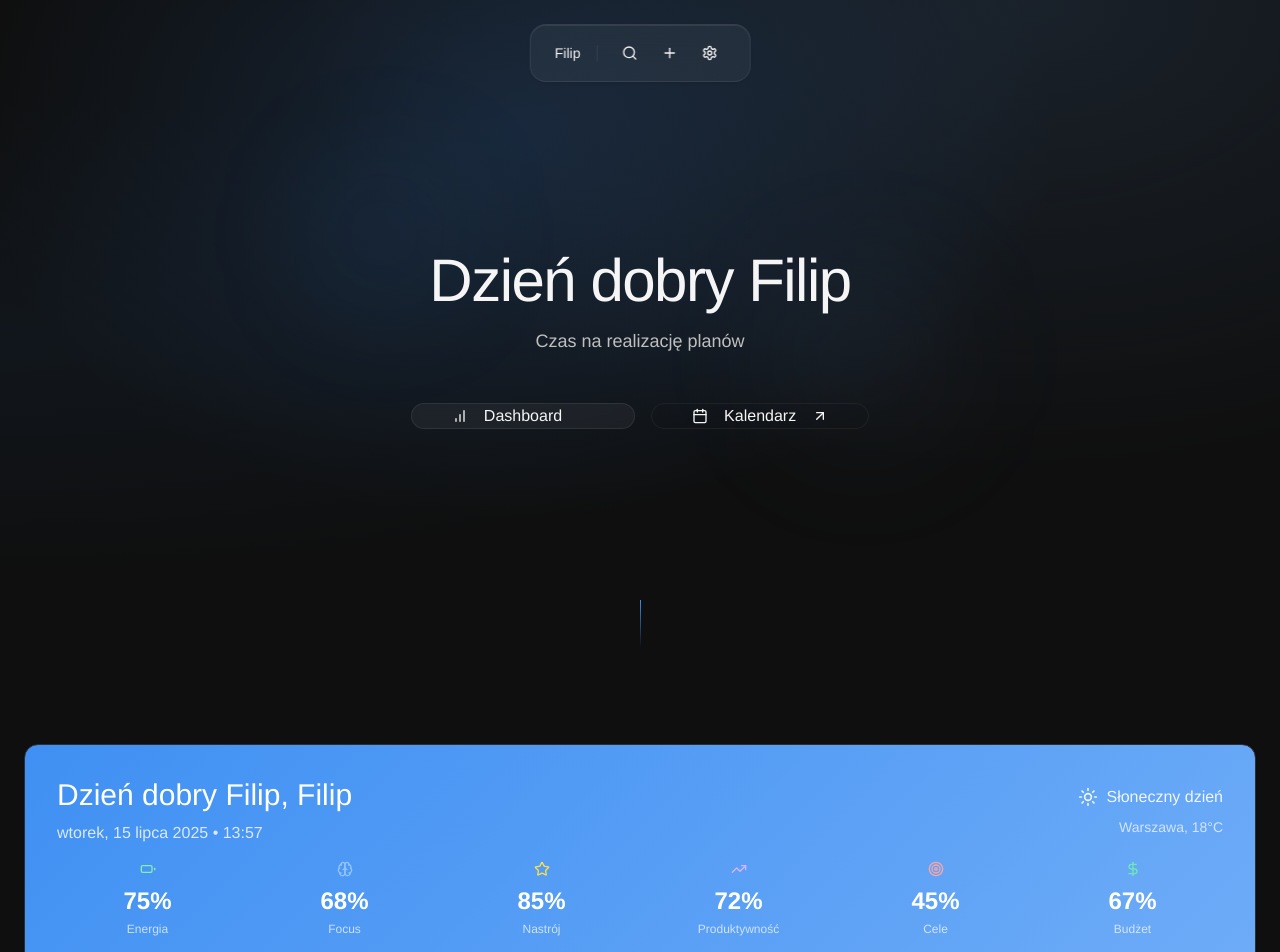
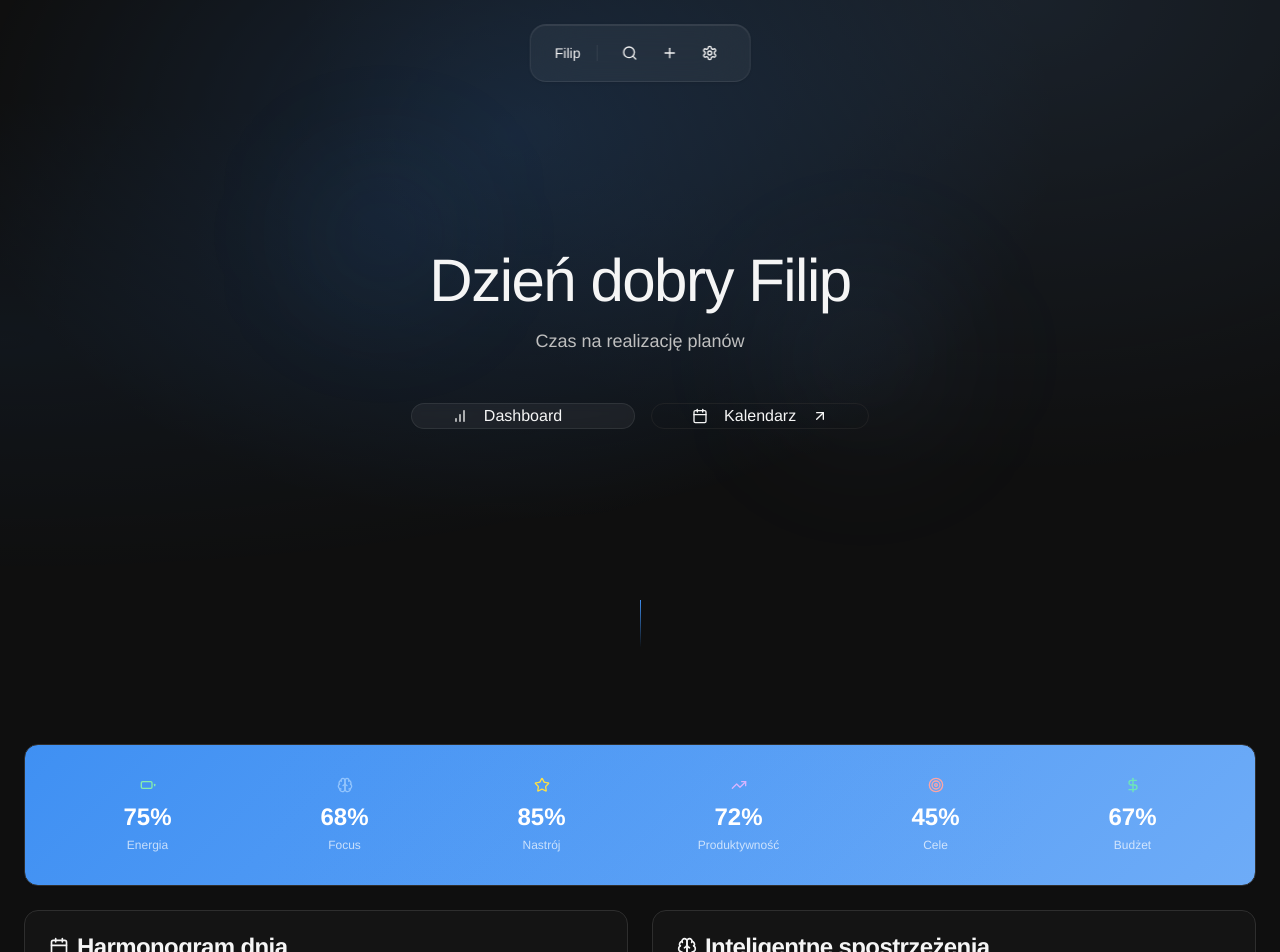
Before and after one commit to ifciuxd/gianni-mind-weave, a React (Vite) app: page / in a window 1280 px wide. Shown: the top 952 px of the page. Built offline with nearby package versions, Linux system fonts and the light colour scheme.

Commit message:
Remove UnifiedDailySummary component
Remove the UnifiedDailySummary component from the dashboard.

```diff
--- a/src/components/dashboard/UnifiedDailySummary.tsx
+++ b/src/components/dashboard/UnifiedDailySummary.tsx
@@ -68,23 +68,6 @@ export function UnifiedDailySummary() {
       <Card className="bg-gradient-orange border-border overflow-hidden relative">
         <div className="absolute inset-0 bg-gradient-glow opacity-30" />
         <CardContent className="p-8 relative z-10">
-          <div className="flex items-center justify-between mb-4">
-            <div>
-              <h2 className="text-3xl font-helvetica font-light text-white mb-2">
-                {getTimeBasedGreeting()}, Filip
-              </h2>
-              <p className="text-white/80">
-                {currentDate} • {currentTime}
-              </p>
-            </div>
-            <div className="text-right">
-              <div className="flex items-center gap-2 text-white/90 mb-2">
-                <Sun className="h-5 w-5" />
-                <span>Słoneczny dzień</span>
-              </div>
-              <p className="text-white/70 text-sm">Warszawa, 18°C</p>
-            </div>
-          </div>
 
           {/* Daily metrics */}
           <div className="grid grid-cols-3 md:grid-cols-6 gap-4">
```
